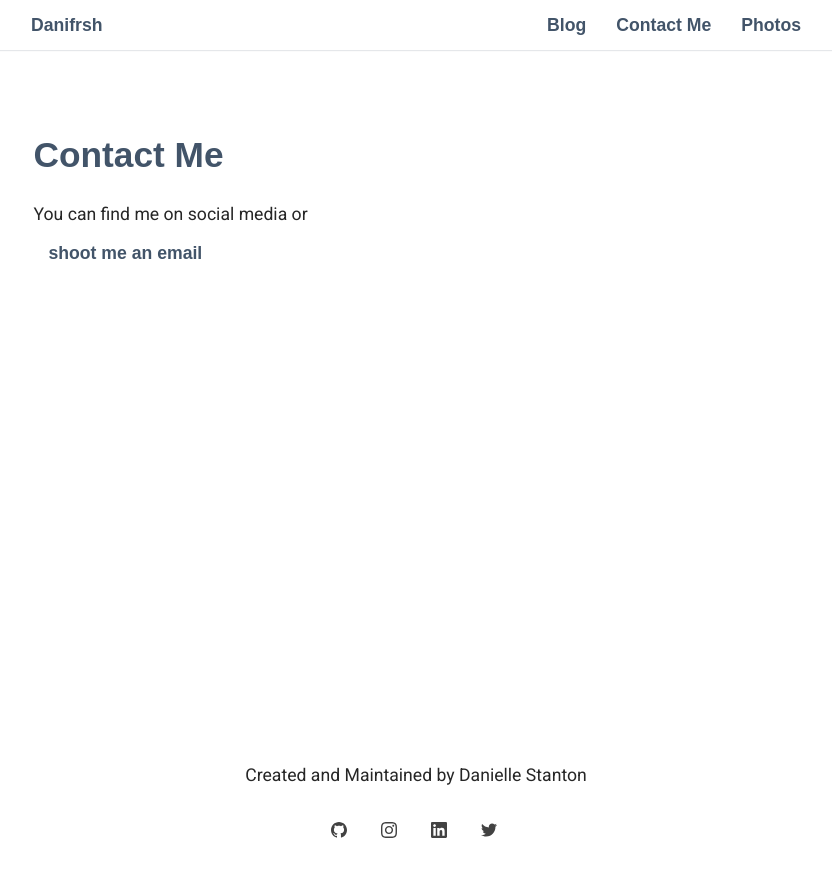
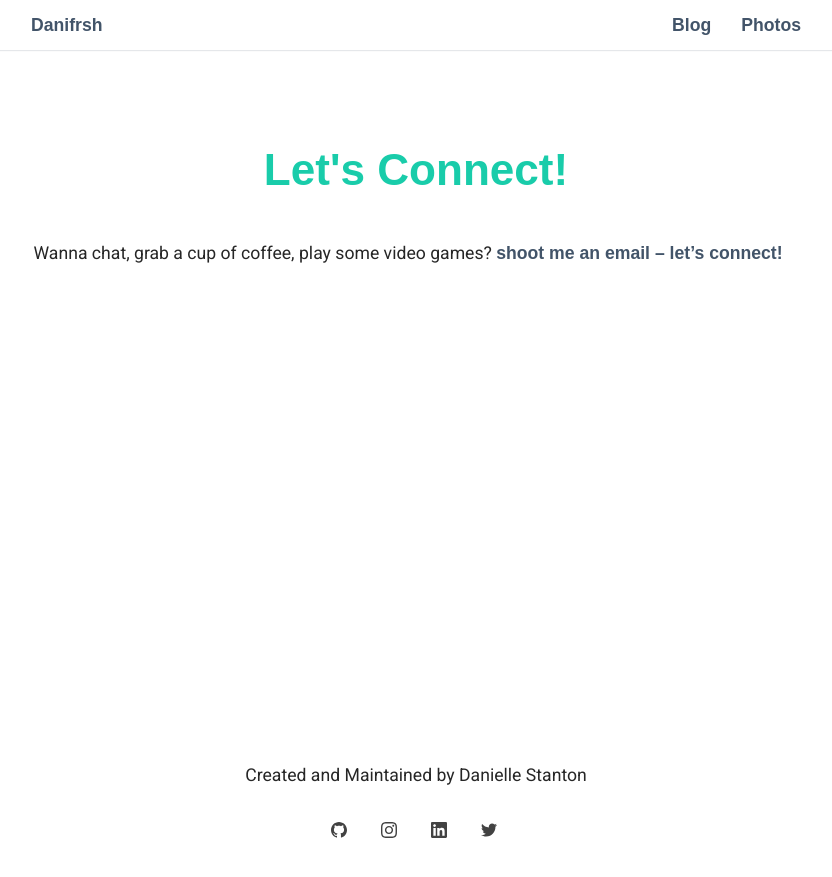
Before and after one commit to destanton/dfresh-site, a Jekyll site: the page built from _pages/02_contact.md, in a window 1280 px wide. Shown: the top 877 px of the page, without its empty margins (224-1056 px from the left). Built offline with Jekyll 4.4.1, drawn with Linux system fonts in a browser that asks for light colours.

Commit message:
update config, add contact info to index

```diff
--- a/_config.yml
+++ b/_config.yml
@@ -38,10 +38,10 @@
 include: ['_pages', '_blog']
 
 defaults:
-  -scope:
-    path: "assets/img"
-  values:
-    image: true
+  - scope:
+      path: "assets/photos"
+    values:
+      image: true
 
 # Exclude from processing.
 # The following items will not be processed, by default. Create a custom list
--- a/_layouts/page.html
+++ b/_layouts/page.html
@@ -1,7 +1,8 @@
 ---
 layout: default
 ---
-
-<h2>{{ page.title }}</h2>
+<div class="post-div">
+  <h1>{{ page.sub-title }}</h1>
+</div>
 
 {{ content }}
--- a/_pages/02_contact.md
+++ b/_pages/02_contact.md
@@ -1,7 +1,8 @@
 ---
 layout: page
-title: Contact Me
+
 permalink: /contact/
+sub-title: Let's Connect!
 ---
 
-You can find me on social media or [shoot me an email](mailto:email@email.com)
+Wanna chat, grab a cup of coffee, play some video games? <a class="a-blog" href="mailto:email@email.com">shoot me an email -- let's connect!</a>
```
Also changed, not shown: _layouts/post.html (+4 -4 lines), index.md (+5 -1 lines).
